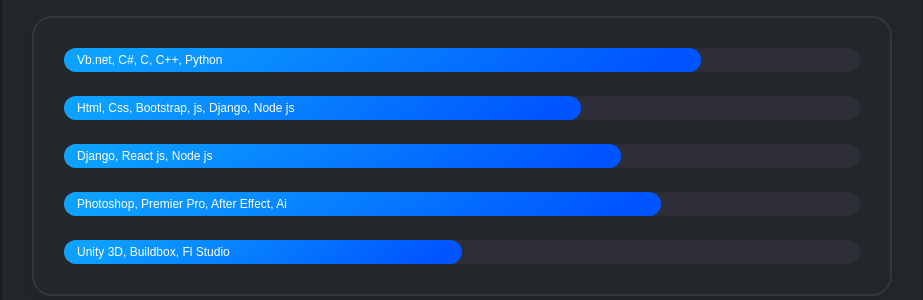
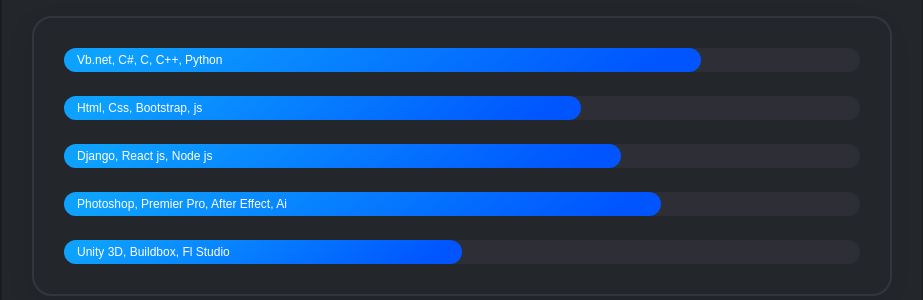
Before and after one commit to mohamed-tarek-guezguez/myCv-Django, a Django app: page /resume/ in a window 1280 px wide. Shown: the part 1299-1599 px from the top of the page, without its empty margins (273-1196 px from the left). Run offline with Django 3.2, Linux system fonts and the light colour scheme; some libraries are stand-ins or nearby versions; some web fonts are replaced.

Commit message:
verylastupdate

```diff
--- a/templates/resume.html
+++ b/templates/resume.html
@@ -93,7 +93,7 @@
 					<!-- Progress -->
 					<div class="progress">
 						<div class="progress-bar" role="progressbar" aria-valuenow="65" aria-valuemin="0" aria-valuemax="100">
-							<div class="progress-text"><span>Html, Css, Bootstrap, js, Django, Node js</span><span></span></div>
+							<div class="progress-text"><span>Html, Css, Bootstrap, js</span><span></span></div>
 						</div>
 						<div class="progress-text"><span>Html, Css, Bootstrap, js</span></div>
 					</div>
```
